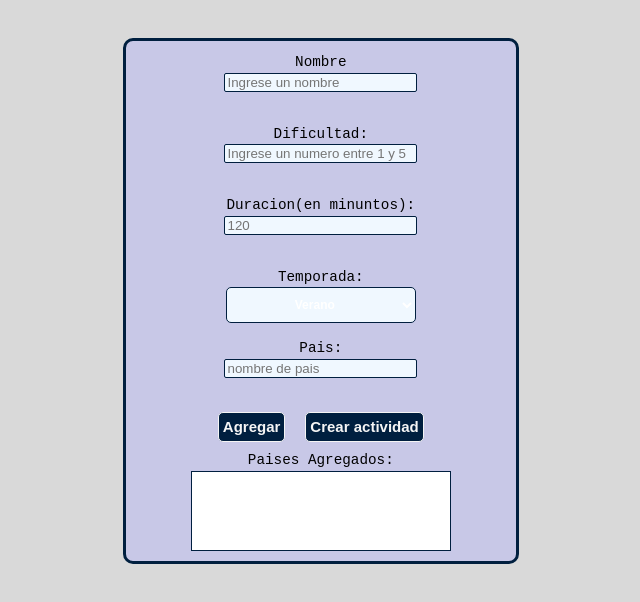
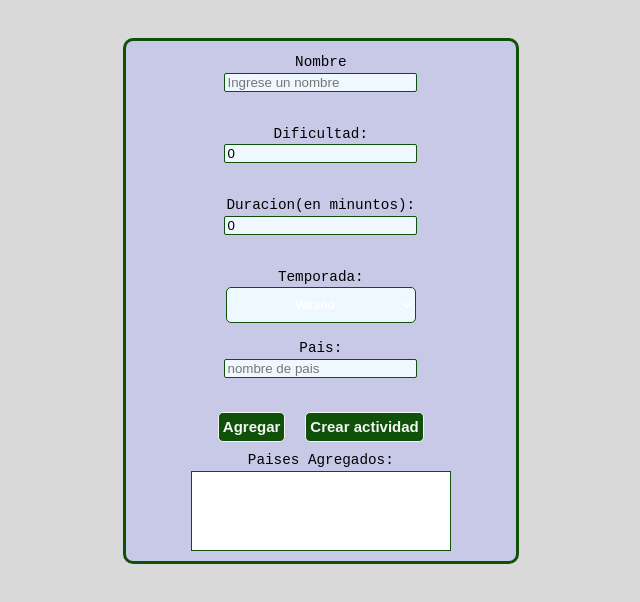
Before and after one commit to nicosoto18/PI-COUNTRIES-backend-, a React (Vite) app in the folder cr-pi-countries-main/client/: page /Form in a window 1280 px wide. Shown: the top 602 px of the page, without its empty margins (338-978 px from the left). Built offline with nearby package versions, Linux system fonts and the light colour scheme.

Commit message:
Correcciones finalizadas

```diff
--- a/cr-pi-countries-main/client/src/components/bienvenida/Bienvenida.module.css
+++ b/cr-pi-countries-main/client/src/components/bienvenida/Bienvenida.module.css
@@ -1,5 +1,4 @@
 .imagen{
-    background-color: blue;
     width: 70vh;
     height: 50vh;
     margin: 0 auto;
--- a/cr-pi-countries-main/client/src/components/card/Card.module.css
+++ b/cr-pi-countries-main/client/src/components/card/Card.module.css
@@ -2,7 +2,7 @@
     background-color: rgb(197, 197, 235, 0.5);
     width: 100%;
     height: 100%;
-    border: 0.4em solid #001F3F;
+    border: 0.4em solid RGB(15, 81, 9);
     border-radius: 2em;
     display: flex;
 }
@@ -27,7 +27,7 @@
     width: 50%;
     height: 100%;
    text-align: center;
-   border-right: 0.4em solid #001F3F;
+   border-right: 0.4em solid RGB(15, 81, 9);
 }
 
 .texto h2{
--- a/cr-pi-countries-main/client/src/components/countryDetail/CountryDetail.jsx
+++ b/cr-pi-countries-main/client/src/components/countryDetail/CountryDetail.jsx
@@ -6,11 +6,11 @@ import Card from "../Card/Card";
 import { useEffect, useState } from "react";
 
 const CountryDetail = () => {
+  const { id } = useParams();
   const detail = useSelector((state) => state.countryDetail);
   const dispatch = useDispatch();
-  const { id } = useParams();
 
-  const hayActividad = detail.Activities.length;
+  const hayActividad = detail.Activities?.length;
   console.log("SI HAY ACTIVIDAD ENTONCES", hayActividad);
 
   useEffect(() => {
@@ -41,7 +41,7 @@ const CountryDetail = () => {
       {hayActividad ? (
         <div className={style.Actividades}>
           <div className={style.titulo}>
-            <h2>Actividades</h2>
+            <h2>Actividades destacadas en este país</h2>
           </div>
           {detail.Activities.map((activity) => (
             <div className={style.actividad}>
--- a/cr-pi-countries-main/client/src/components/countryDetail/countryDetail.module.css
+++ b/cr-pi-countries-main/client/src/components/countryDetail/countryDetail.module.css
@@ -6,6 +6,7 @@
     flex-direction: column;
     justify-content: center;
     align-items: center;
+    background-color: white;
 }
 
 .btBack{
@@ -23,23 +24,20 @@
     height: 100%;
     display: flex;
     margin-top: 2em;
+    margin-bottom: 2em;
 }
 
 .titulo{
-    background-color:   rgb(197, 197, 235, 0.5);
     width: 100%;
     height: auto;
     text-align: center;
-    border-bottom: 0.4em solid #001F3F;
+    border-bottom: 0.2em solid RGB(15, 81, 9);
 
 }
 .Actividades{
-    background-color: rgb(197, 197, 235, 0.5);
+    background-color: white;
     width: 85%;
     height: auto;
-    border: 0.4em solid #001F3F;
-    margin-bottom: 1em;
-    border-radius: 2em;
      display: flex;
      justify-content: space-around;
      flex-wrap: wrap;
@@ -47,8 +45,8 @@
 
 .actividad{
     background-color:#FFFFFF70;
-    border: 0.2em solid #001F3F ;
-    color: #001F3F;
+    border: 0.2em solid RGB(15, 81, 9) ;
+    color: black;
     width: 20%;
     height: auto;
     margin-top: 2%;
@@ -58,11 +56,7 @@
 }
 
 .actividad h2{
-    border-bottom: 0.1em solid #001F3F ;
+    border-bottom: 0.1em solid RGB(15, 81, 9);
     height: 15%;
     margin-top: 2%;
 }
-
-.mostrarActivid{
-margin: 2em;
-}
--- a/cr-pi-countries-main/client/src/components/form/Form.jsx
+++ b/cr-pi-countries-main/client/src/components/form/Form.jsx
@@ -4,9 +4,14 @@ import {createActivity } from "../redux/actions";
 import { useDispatch } from "react-redux";
 import Validation from "../validation/validation";
 import axios from "axios";
+import { useEffect } from "react";
 
 const Form = () => {
   const dispatch = useDispatch();
+
+  // useEffect(()=>{
+
+  // },[handleSubmit])
 
   const [initialActivity, setInitialActivity] = useState({
     Nombre: "",
@@ -57,6 +62,9 @@ const Form = () => {
     } else {
       console.log("llamando a la action createActivity")
       dispatch (createActivity(Activity));
+      console.log(initialActivity)
+       setActivity(initialActivity)
+       setpaisABuscar("")
     }
   };
 
@@ -111,25 +119,25 @@ const Form = () => {
 
         <div className={style.nombre}>
           <label htmlFor="nombre">Nombre </label>
-          <input type="text" id="nombre" onChange={handleChange} name="Nombre" placeholder="Ingrese un nombre"/>
+          <input type="text" id="nombre" onChange={handleChange} name="Nombre" placeholder="Ingrese un nombre" value={Activity.Nombre}/>
           {errors.n1 ? <p>{errors.n1}</p> : null}
         </div>
 
         <div className={style.dificultad}>
           <label htmlFor="dificultad"> Dificultad: </label>
-          <input type="text" id="dificultad" onChange={handleChange} name="Dificultad" placeholder="Ingrese un numero entre 1 y 5"/>
+          <input type="text" id="dificultad" onChange={handleChange} name="Dificultad" placeholder="Ingrese un numero entre 1 y 5" value={Activity.Dificultad}/>
           {errors.d1 ? <p>{errors.d1}</p> : null}
           {errors.d2 ? <p>{errors.d2}</p> : null}
         </div>
 
         <div className={style.duracion}>
           <label htmlFor="duracion"> Duracion(en minuntos): </label>
-          <input  type="text" id="duracion" onChange={handleChange} name="Duracion"  placeholder="120"/>
+          <input  type="text" id="duracion" onChange={handleChange} name="Duracion"  placeholder="120" value={Activity.Duracion}/>
         </div>
 
         <div className={style.temporada}>
           <label htmlFor="temporada"> Temporada: </label>
-           <select name="Temporada" id="temporada" onChange={handleChange} >{/*value={Activity.Temporada}  */}
+           <select name="Temporada" id="temporada" onChange={handleChange} value={Activity.Temporada} >
             <option value="verano">Verano</option>
             <option value="invierno">Invierno</option>
             <option value="otoño">Otoño</option>
@@ -139,7 +147,7 @@ const Form = () => {
 
         <div className={style.paises}>
           <label htmlFor="paises"> Pais: </label>
-          <input type="text" id="paises"onChange={handleChange} name="Paises" placeholder="nombre de pais"  />
+          <input type="text" id="paises"onChange={handleChange} name="Paises" placeholder="nombre de pais" value={paisABuscar} />
         </div>
 
         <div className={style.botones}>
@@ -157,7 +165,7 @@ const Form = () => {
 
         <div className={style.lista}>
           <ul>
-            {Activity.Paises.map((pais) => {
+            {Activity.Paises?.map((pais) => {
               return (
                 <li
                   key={pais}
--- a/cr-pi-countries-main/client/src/components/form/Form.module.css
+++ b/cr-pi-countries-main/client/src/components/form/Form.module.css
@@ -5,7 +5,7 @@
 
 .formulario{
     background-color: rgb(197, 197, 235, 0.8);
-    border: 3px solid #001F3F;
+    border: 3px solid RGB(15, 81, 9);
     border-radius: 10px;
     width: 30em;
     height: 40em;
@@ -30,7 +30,7 @@
     margin-top: 0.2em;
     margin-bottom: 0em;
     background-color: aliceblue;
-    border: 0.1em solid #001F3F;
+    border: 0.1em solid RGB(15, 81, 9);
     border-radius: 2px;
 
 }
@@ -41,7 +41,7 @@
     font-size: 12px;
     background-color: aliceblue;
     margin-top: 0.2em;
-    border: 0.1em solid #001F3F;
+    border: 0.1em solid RGB(15, 81, 9);
 }
 
 
@@ -72,7 +72,7 @@
     text-align: center;
     line-height: 0.5em;
     border: 1px solid whitesmoke;
-   background-color: #001F3F;
+   background-color: RGB(15, 81, 9);
    color: whitesmoke
 }
 
@@ -86,7 +86,7 @@
 
 .lista ul{
     background-color: white;
-    border: 1px solid #001F3F;
+    border: 1px solid RGB(15, 81, 9);
     height: 100%;
     margin: 0;
      display: grid;
@@ -98,7 +98,7 @@
 .lista li{
     width: 3em;
     height: 1.6em;
-    background-color:#001F3F;
+    background-color:RGB(15, 81, 9);
     border-radius: 10px;
     color: white;
     margin-top: 0.6em;
--- a/cr-pi-countries-main/client/src/components/redux/actions.js
+++ b/cr-pi-countries-main/client/src/components/redux/actions.js
@@ -55,7 +55,7 @@ const createActivity = (activity) => {
   return async (dispatch) => {
     try {
      const endpoint = "http://localhost:3001/activities";
-     const {data}=await axios.post(endpoint, activity);
+     const {data} = await axios.post(endpoint, activity);
       alert("La actividad se creo correctamente");
     } catch (error) {
       console.log(error);
```
